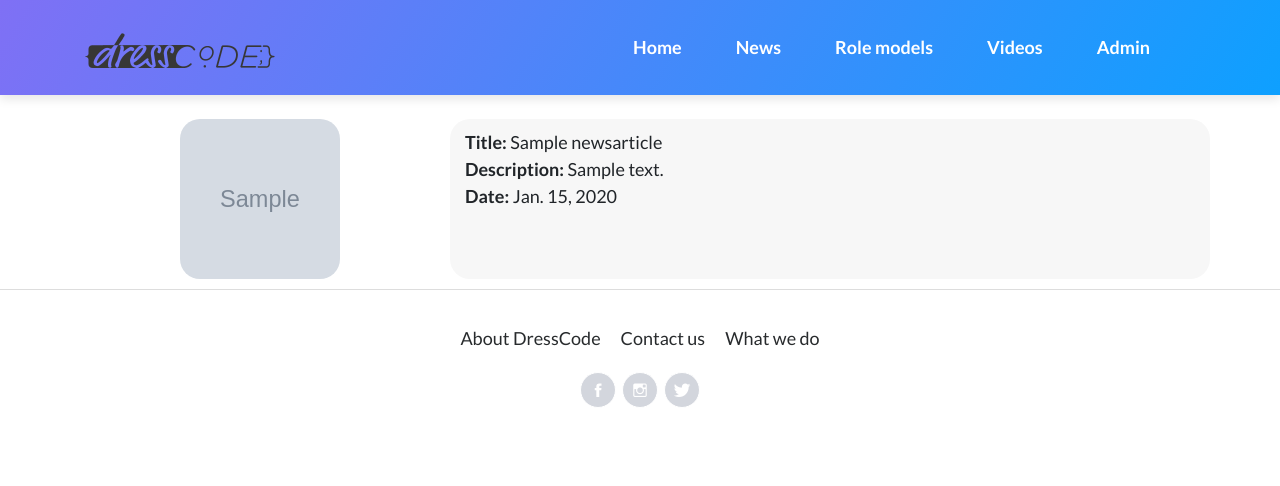
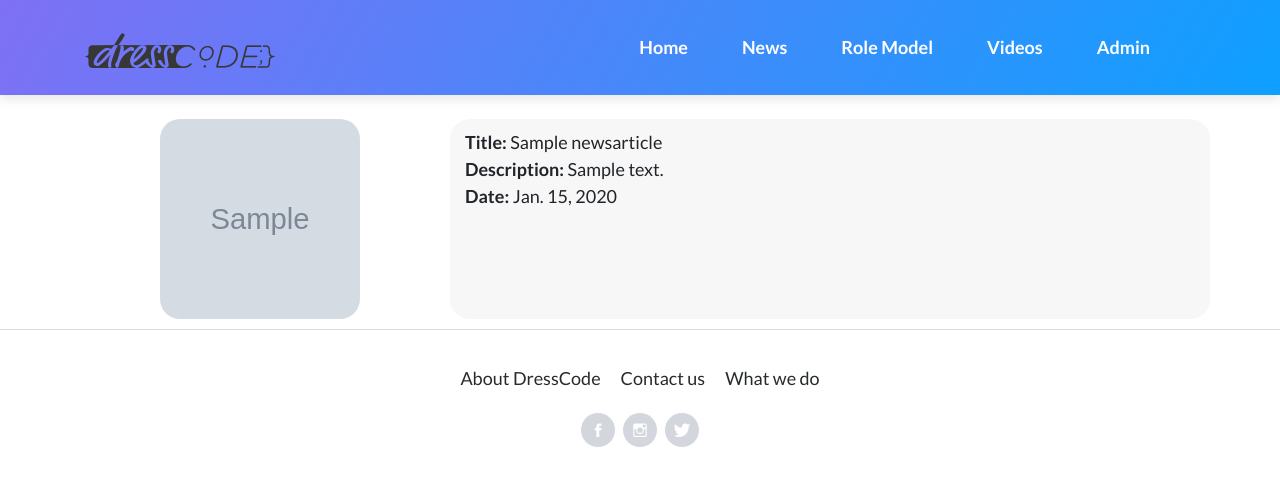
Before and after one commit to Glasgow19/team-8, a Django app: page /news/ in a window 1280 px wide. Shown: the top 486 px of the page. Run offline with Django 3.2, Linux system fonts and the light colour scheme; tables that the repository leaves empty hold one stand-in row (values such as "Sample post"); grey boxes marked "Sample" are stand-in pictures; some libraries are stand-ins or nearby versions; some web fonts are replaced.

Commit message:
update news template and the navigation bar of the base template

```diff
--- a/static/assets/css/styleaddons.css
+++ b/static/assets/css/styleaddons.css
@@ -194,6 +194,9 @@ h2 {
 .height-100 {
     height: 100px;
 }
+.height-150 {
+    height: 150px;
+}
 
 .height-200 {
     height: 200px;
@@ -233,6 +236,10 @@ h2 {
 
 .width-100 {
     width: 100px;
+}
+
+.width-150 {
+    width: 150px;
 }
 
 .width-240 {
--- a/templates/base.html
+++ b/templates/base.html
@@ -26,9 +26,9 @@
                 id="navbarNav">
                 <ul class="nav navbar-nav ml-auto">
                     <li class="nav-item" role="presentation"><a class="nav-link active" href="{% url 'index' %}">Home</a></li>
-                    <li class="nav-item" role="presentation"><a class="nav-link" href="#">News</a></li>
-                    <li class="nav-item" role="presentation"><a class="nav-link" href="#">Role models</a></li>
-                    <li class="nav-item" role="presentation"><a class="nav-link" href="#">Videos</a></li>
+                    <li class="nav-item" role="presentation"><a class="nav-link" href="{% url 'news' %}">News</a></li>
+                    <li class="nav-item" role="presentation"><a class="nav-link" href="{% url 'meet_your_hero' %}">Role Model</a></li>
+                    <li class="nav-item" role="presentation"><a class="nav-link" href="{% url 'videos' %}">Videos</a></li>
                     <li class="nav-item" role="presentation"><a class="nav-link" href="#">Admin</a></li>
                 </ul>
             </div>
--- a/templates/news.html
+++ b/templates/news.html
@@ -14,16 +14,20 @@
                     <div class="col-md-4">
                         <div class="text-center">
                             <div>
-                                <a href="#"><img id="myImg" src="{% static news.picture.url %}" class="photo-fit photo-fit-mobile round-edges" alt="item image"></a>
+                                <a href="#"><img id="myImg" src="{% static news.picture.url %}" class="height-200 width-200 photo-fit-mobile round-edges" alt="item image"></a>
                             </div>
                         </div>
                     </div>
-                    <div class="text-box text-box-mobile col-md-8">
+                    <div class="text-box text-box-mobile col-md-8 height-200">
                         <div class="row">
                             <span><strong>Title: </strong>{{news.title}}</span>
                         </div>
                         <div class="row">
-                            <span><strong>Description: </strong>{{news.description}}</span>
+                            {% if news.description|length > 440 %}
+                                <span><strong>Description: </strong>{{news.description|slice:"0:440"}}...</span>
+                            {% else %}
+                                <span><strong>Description: </strong>{{news.description}}</span>
+                            {% endif %}
                         </div>
                         <div class="row">
                             <span><strong>Date: </strong>{{news.date}}</span>
```
Also changed, not shown: static/cat.jpg.
